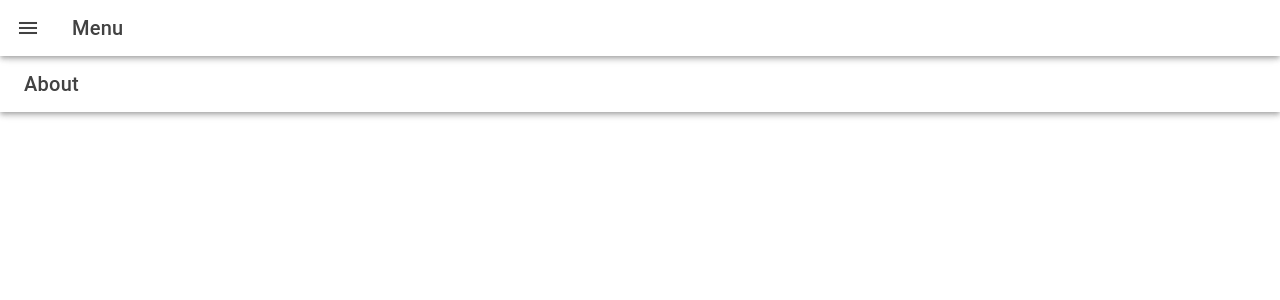
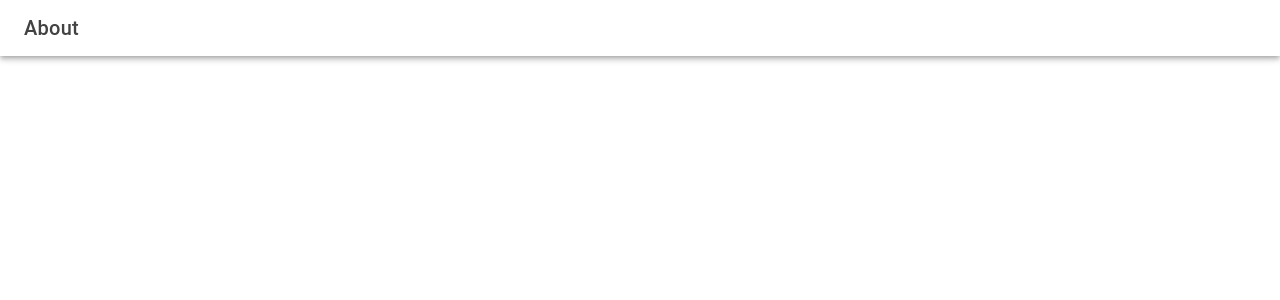
Before and after one commit to ArkDriveDev/Ordis, a React (Vite) app: page /Ordis/app/about in a window 1280 px wide. Shown: the top 300 px of the page. Built offline with nearby package versions, Linux system fonts and the light colour scheme.

Commit message:
debugging

```diff
--- a/src/App.tsx
+++ b/src/App.tsx
@@ -43,6 +43,7 @@ const App: React.FC = () => (
       <IonRouterOutlet>
         <Route exact path="/Ordis" component={Login} />
         <Route path="/Ordis/app" component={Menu} />
+        <Route path="/Ordis/app/about" component={About}/>
       </IonRouterOutlet>
     </IonReactRouter>
   </IonApp>
--- a/src/pages/Menu.tsx
+++ b/src/pages/Menu.tsx
@@ -1,3 +1,4 @@
+import React from 'react';
 import {
   IonButton,
   IonButtons,
@@ -12,16 +13,17 @@ import {
   IonRouterOutlet,
   IonTitle,
   IonToolbar
-  } from '@ionic/react'
-  import {homeOutline, logOutOutline, rocketOutline} from 'ionicons/icons';
+} from '@ionic/react';
+import { homeOutline, logOutOutline, rocketOutline } from 'ionicons/icons';
 import { Redirect, Route } from 'react-router';
 import Home from './Home';
 import About from './About';
+
 const Menu: React.FC = () => {
   const path = [
-        {name:'Home', url: '/Ordis/app/home', icon: homeOutline},
-        {name:'About', url: '/Ordis/app/about', icon: rocketOutline},
-    ]
+    { name: 'Home', url: '/Ordis/app/home', icon: homeOutline },
+    { name: 'About', url: '/Ordis/app/about', icon: rocketOutline },
+  ];
 
   return (
     <>
@@ -32,7 +34,7 @@ import About from './About';
           </IonToolbar>
         </IonHeader>
         <IonContent className="ion-padding">
-        {path.map((item,index) =>(
+          {path.map((item, index) => (
             <IonMenuToggle key={index}>
               <IonItem routerLink={item.url} routerDirection="forward">
                 <IonIcon icon={item.icon} slot="start"></IonIcon>
@@ -41,7 +43,7 @@ import About from './About';
             </IonMenuToggle>
           ))}
           <IonButton routerLink="/Ordis" routerDirection="back" expand="full">
-                            <IonIcon icon={logOutOutline} slot="start"> </IonIcon>
+            <IonIcon icon={logOutOutline} slot="start"></IonIcon>
             Logout
           </IonButton>
         </IonContent>
@@ -55,16 +57,13 @@ import About from './About';
             <IonTitle>Menu</IonTitle>
           </IonToolbar>
         </IonHeader>
-        <IonContent className="ion-padding">
         <IonRouterOutlet id="main">
           <Route exact path="/Ordis/app/home" component={Home} />
           <Route exact path="/Ordis/app/about" component={About} />
-
           <Route exact path="/Ordis/app">
-                        <Redirect to="/Ordis/app/home"/>
+            <Redirect to="/Ordis/app/home" />
           </Route>
         </IonRouterOutlet>
-        </IonContent>
       </IonPage>
     </>
   );
```
Lines whose indentation alone changed are shown as unchanged.
